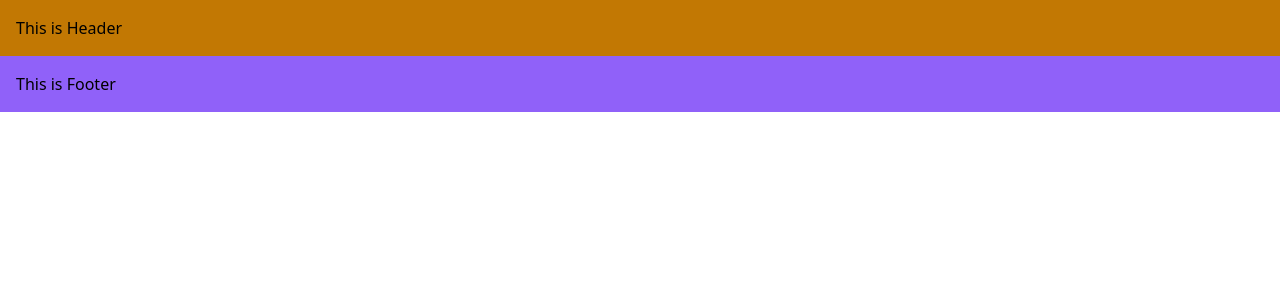
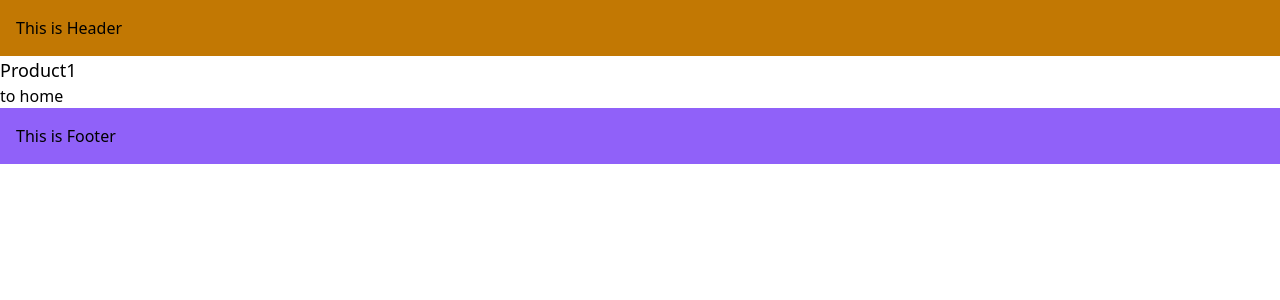
Before and after one commit to soAcademy/workshop-state-and-event, a React (Create React App) app: page /products/product1 in a window 1280 px wide. Shown: the top 300 px of the page. Built offline with nearby package versions, Linux system fonts and the light colour scheme.

Commit message:
feat: add solution for react-router@6 #2 (unnested version)

```diff
--- a/src/App.js
+++ b/src/App.js
@@ -62,6 +62,8 @@ import React from "react";
 import { BrowserRouter, Routes, Route } from "react-router-dom";
 import Home from "./Pages/Home";
 import About from "./Pages/About";
+import Product1 from "./Pages/Product1";
+import Product2 from "./Pages/Product2";
 
 const App = () => (
   <BrowserRouter>
@@ -69,6 +71,8 @@ const App = () => (
     <Routes>
       <Route exact path="/" element={<Home heading="Greeting!" />} />
       <Route exact path="/about" element={<About />} />
+      <Route exact path="/products/product1" element={<Product1 />} />
+      <Route exact path="/products/product2" element={<Product2 />} />
     </Routes>
     <div className="bg-purple-500 p-4">This is Footer</div>
   </BrowserRouter>
--- a/src/Pages/Home.js
+++ b/src/Pages/Home.js
@@ -5,7 +5,9 @@ const Home = (props) => (
     <h1 className="text-lg">Home</h1>
     <div className="text-xl">{props.heading}</div>
     <div>
-      <Link to="/about">to about</Link>
+      <Link to="/about">to about</Link> |{" "}
+      <Link to="/products/product1">to product1</Link> |{" "}
+      <Link to="/products/product2">to product2</Link>
     </div>
   </>
 );
--- /dev/null
+++ b/src/Pages/Product1.js
@@ -0,0 +1,12 @@
+import { Link } from "react-router-dom";
+
+const Product1 = () => (
+  <>
+    <h1 className="text-lg">Product1</h1>
+    <div>
+      <Link to="/">to home</Link>
+    </div>
+  </>
+);
+
+export default Product1;
--- /dev/null
+++ b/src/Pages/Product2.js
@@ -0,0 +1,12 @@
+import { Link } from "react-router-dom";
+
+const Product2 = () => (
+  <>
+    <h1 className="text-lg">Product2</h1>
+    <div>
+      <Link to="/">to home</Link>
+    </div>
+  </>
+);
+
+export default Product2;
```
